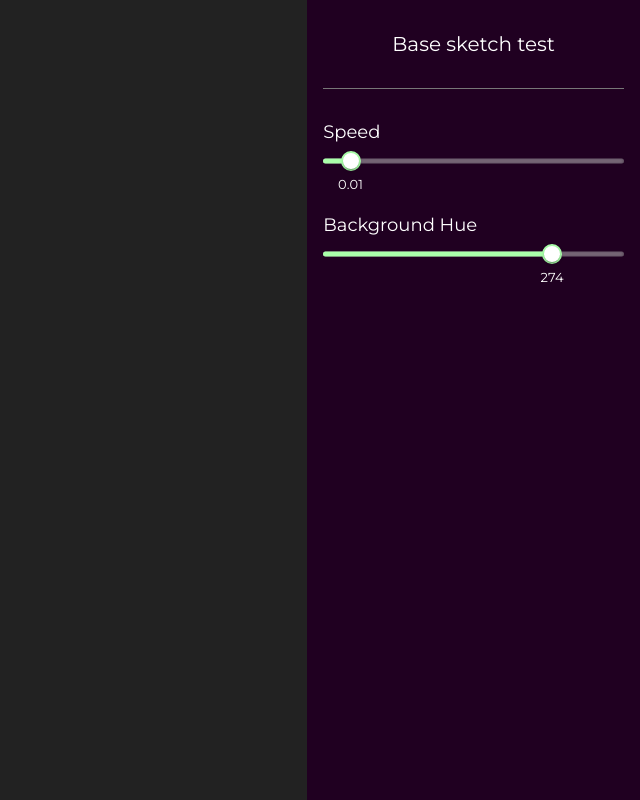
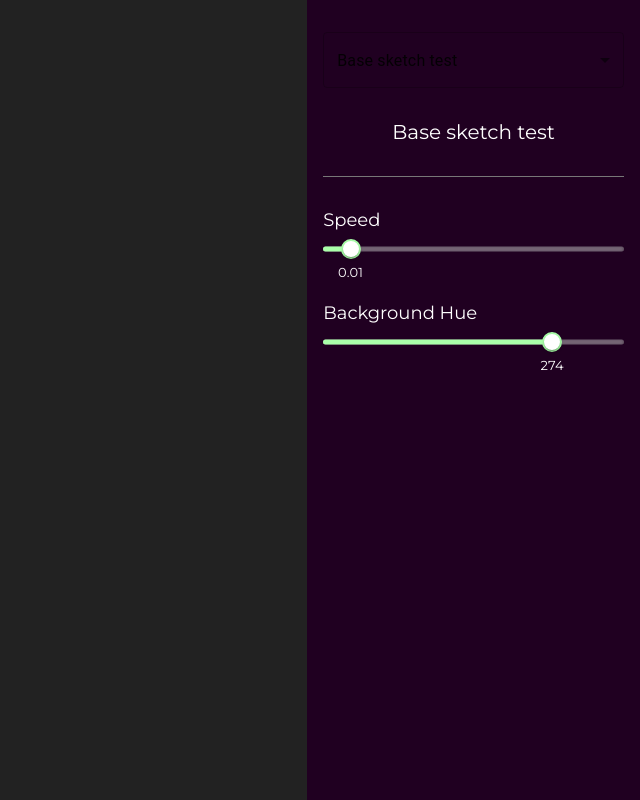
Before and after one commit to Yoctoboy/generative-generator, a React (Vite) app: page / in a window 1280 px wide. Shown: the whole page, without its empty margins (640-1280 px from the left). Built offline with nearby package versions, Linux system fonts and the light colour scheme.

Commit message:
add project manager that somewhat works

```diff
--- a/package.json
+++ b/package.json
@@ -14,7 +14,7 @@
   "dependencies": {
     "@emotion/react": "^11.14.0",
     "@emotion/styled": "^11.14.0",
-    "@mui/material": "^6.2.0",
+    "@mui/material": "^6.2.1",
     "@p5-wrapper/react": "^4.4.2",
     "p5": "^1.11.2",
     "react": "^18.3.1",
--- a/src/App.tsx
+++ b/src/App.tsx
@@ -1,18 +1,26 @@
 import { useState } from 'react'
 import { Parameter, ParameterValues } from './algorithms/Parameter'
-import Sketch from './algorithms/base/Sketch'
+import { SketchType } from './algorithms/Sketch'
+import BaseSketch from './algorithms/base/BaseSketch'
+import DiamondSquareSketch from './algorithms/diamond-square/DiamondSquareSketch'
 import { getParametersInitialValues } from './algorithms/getParametersInitialValues'
 import { PageContainer } from './components/PageContainer'
 import { ParameterSlider } from './components/ParameterSlider'
 import { Sidebar } from './components/Sidebar'
 import { SketchContainer } from './components/SketchContainer'
+import { SketchSelector } from './components/SketchSelector'
+
+const availableSketches = [BaseSketch, DiamondSquareSketch]
 
 function App() {
+    const [CurrentSketch, setCurrentSketch] = useState<SketchType>(
+        availableSketches[0]
+    )
     const [paramValues, setParamValues] = useState<
         ParameterValues<Parameter[]>
-    >(getParametersInitialValues(Sketch.parameters))
+    >(getParametersInitialValues(DiamondSquareSketch.parameters))
     const setSingleParamValue = (
-        paramName: (typeof Sketch.parameters)[number]['name']
+        paramName: (typeof DiamondSquareSketch.parameters)[number]['name']
     ) => {
         return (value: number) =>
             setParamValues({ ...paramValues, [paramName]: value })
@@ -21,12 +29,19 @@ function App() {
     return (
         <PageContainer>
             <SketchContainer>
-                <Sketch paramValues={paramValues} />
+                <CurrentSketch.sketch paramValues={paramValues} />
             </SketchContainer>
             <Sidebar>
-                <Sidebar.SketchTitle>{Sketch.sketchName}</Sidebar.SketchTitle>
+                <SketchSelector
+                    allSketches={availableSketches}
+                    currentSketch={CurrentSketch}
+                    setCurrentSketch={setCurrentSketch}
+                />
+                <Sidebar.SketchTitle>
+                    {CurrentSketch.sketchName}
+                </Sidebar.SketchTitle>
                 <Sidebar.Divider />
-                {Sketch.parameters.map((parameter) => (
+                {CurrentSketch.parameters.map((parameter) => (
                     <ParameterSlider
                         value={paramValues[parameter.name]}
                         setValue={setSingleParamValue(parameter.name)}
--- /dev/null
+++ b/src/algorithms/Sketch.ts
@@ -0,0 +1,11 @@
+import { Parameter, ParameterValues } from './Parameter'
+
+export type SketchType = {
+    sketch: ({
+        paramValues,
+    }: {
+        paramValues: ParameterValues<Parameter[]>
+    }) => React.JSX.Element
+    parameters: Parameter[]
+    sketchName: string
+}
--- a/src/algorithms/base/Sketch.tsx
+++ b/src/algorithms/base/BaseSketch.tsx
@@ -43,7 +43,9 @@ const Sketch = ({
     return <ReactP5Wrapper sketch={sketch} />
 }
 
-Sketch.parameters = parameters
-Sketch.sketchName = 'Base sketch test'
-
-export default Sketch
+const BaseSketch = {
+    sketch: Sketch,
+    parameters,
+    sketchName: 'Base sketch test',
+}
+export default BaseSketch
--- /dev/null
+++ b/src/algorithms/diamond-square/DiamondSquareSketch.tsx
@@ -0,0 +1,21 @@
+import { P5CanvasInstance, ReactP5Wrapper } from '@p5-wrapper/react'
+import { ParameterValues } from '../Parameter'
+import { parameters, setup } from './setup'
+
+const Sketch = ({
+    paramValues,
+}: {
+    paramValues: ParameterValues<typeof parameters>
+}) => {
+    const sketch = (p5: P5CanvasInstance) => {
+        p5.setup = setup(p5, paramValues)
+    }
+    return <ReactP5Wrapper sketch={sketch} />
+}
+
+const DiamondSquareSketch = {
+    sketch: Sketch,
+    parameters,
+    sketchName: 'Diamond Square',
+}
+export default DiamondSquareSketch
--- /dev/null
+++ b/src/algorithms/diamond-square/setup.ts
@@ -0,0 +1,102 @@
+import { P5CanvasInstance } from '@p5-wrapper/react'
+import { Parameter, ParameterValues } from '../Parameter'
+
+const getRandomFloat = (min: number, max: number) => {
+    return Math.random() * (max - min) + min
+}
+
+export const parameters: Parameter[] = []
+
+export const setup = (
+    p5: P5CanvasInstance,
+    paramValues: ParameterValues<typeof parameters>
+) => {
+    return () => {
+        console.log(paramValues)
+        // global params
+        const size = 513 // must be 2**n + 1
+        const randomDivision = 1.3
+        const maxColor = 120
+
+        p5.createCanvas(size, size)
+
+        // initialize 2D altitude matrix
+        const mat = new Array(size).fill(0).map(() => new Array(size).fill(0))
+
+        // diamond-square
+        let space = size - 1
+        let halfspace,
+            avg,
+            s,
+            n,
+            col,
+            minalt = 100000.0,
+            maxalt = -100000.0,
+            result
+        let randomFactor = 10
+        while (space > 1) {
+            halfspace = space / 2
+
+            // diamond step
+            for (let x = halfspace; x < size; x += space) {
+                for (let y = halfspace; y < size; y += space) {
+                    avg =
+                        (mat[x - halfspace][y - halfspace] +
+                            mat[x - halfspace][y + halfspace] +
+                            mat[x + halfspace][y - halfspace] +
+                            mat[x + halfspace][y + halfspace]) /
+                        4
+                    result = avg + getRandomFloat(-randomFactor, randomFactor)
+                    mat[x][y] = result
+                    minalt = Math.min(minalt, result)
+                    maxalt = Math.max(maxalt, result)
+                }
+            }
+
+            // square step
+            let offset = 0
+            for (let x = 0; x < size; x += halfspace) {
+                if (offset == 0) offset = halfspace
+                else offset = 0
+                for (let y = offset; y < size; y += space) {
+                    s = 0
+                    n = 0
+                    if (x >= halfspace) {
+                        s += mat[x - halfspace][y]
+                        n += 1
+                    }
+                    if (x + halfspace < size) {
+                        s += mat[x + halfspace][y]
+                        n += 1
+                    }
+                    if (y >= halfspace) {
+                        s += mat[x][y - halfspace]
+                        n += 1
+                    }
+                    if (y + halfspace < size) {
+                        s += mat[x][y + halfspace]
+                        n += 1
+                    }
+                    avg = s / n
+                    result = avg + getRandomFloat(-randomFactor, randomFactor)
+                    mat[x][y] = result
+                    minalt = Math.min(minalt, result)
+                    maxalt = Math.max(maxalt, result)
+                }
+            }
+            randomFactor /= randomDivision
+            space = halfspace
+        }
+
+        // rescale altitudes between 0 and maxcolor and set pixels accordingly
+        for (let x = 0; x < size; x += 1) {
+            for (let y = 0; y < size; y += 1) {
+                mat[x][y] =
+                    ((mat[x][y] - minalt) / (maxalt - minalt)) * maxColor
+                col = p5.color(Math.floor(mat[x][y]), 0, Math.floor(mat[x][y])) // purple-ish color
+                p5.set(x, y, col)
+            }
+        }
+        p5.updatePixels()
+    }
+}
--- /dev/null
+++ b/src/components/SketchSelector.tsx
@@ -0,0 +1,32 @@
+import { Select, SelectChangeEvent } from '@mui/material'
+import MenuItem from '@mui/material/MenuItem'
+import { SketchType } from '../algorithms/Sketch'
+
+export const SketchSelector = ({
+    allSketches,
+    currentSketch,
+    setCurrentSketch,
+}: {
+    allSketches: SketchType[]
+    currentSketch: SketchType
+    setCurrentSketch: (value: SketchType) => void
+}): React.JSX.Element => {
+    const handleChange = (event: SelectChangeEvent<SketchType>) => {
+        setCurrentSketch(event.target.value as SketchType)
+    }
+    return (
+        <Select
+            labelId="demo-simple-select-label"
+            id="demo-simple-select"
+            value={currentSketch}
+            label="Age"
+            onChange={handleChange}
+        >
+            {allSketches.map((sketch) => (
+                <MenuItem key={sketch.sketchName} value={sketch}>
+                    {sketch.sketchName}
+                </MenuItem>
+            ))}
+        </Select>
+    )
+}
```
Also changed, not shown: 1 other file (tests, documents, lock files or other folders).
